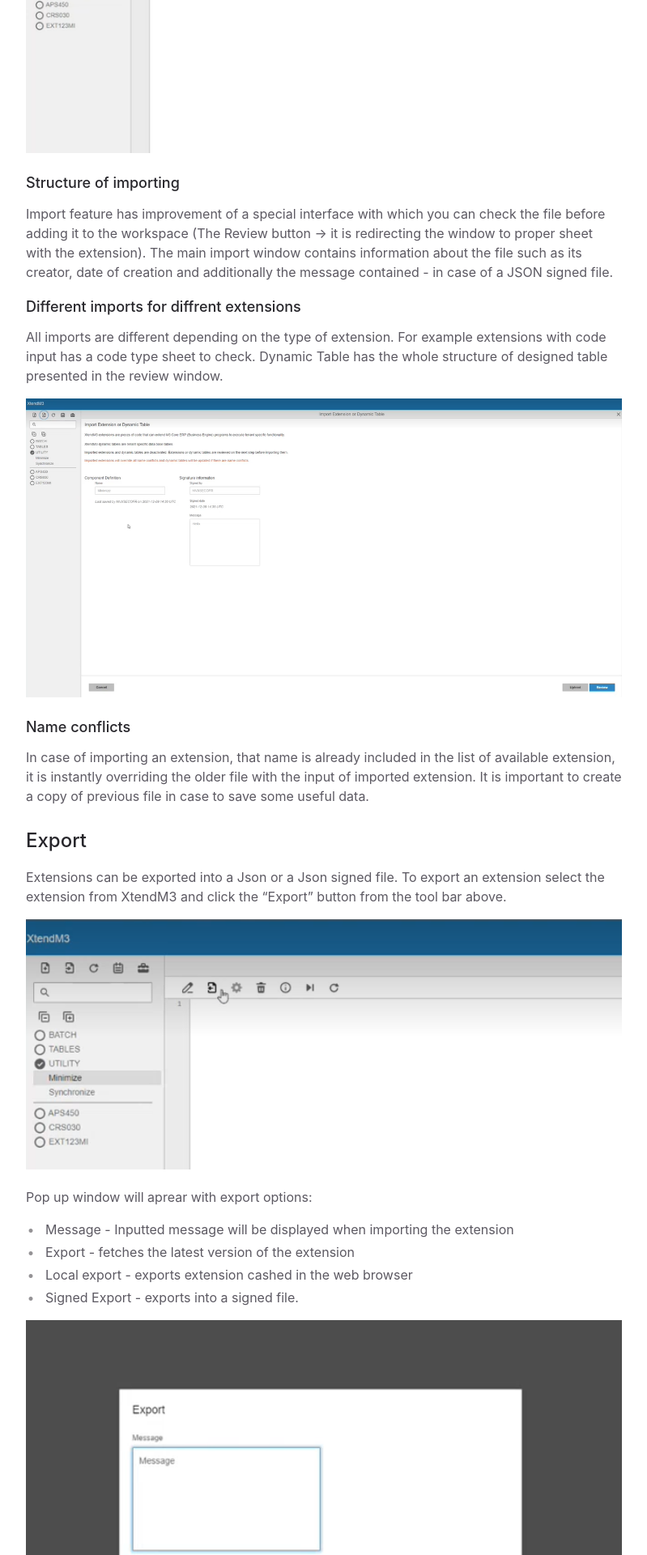
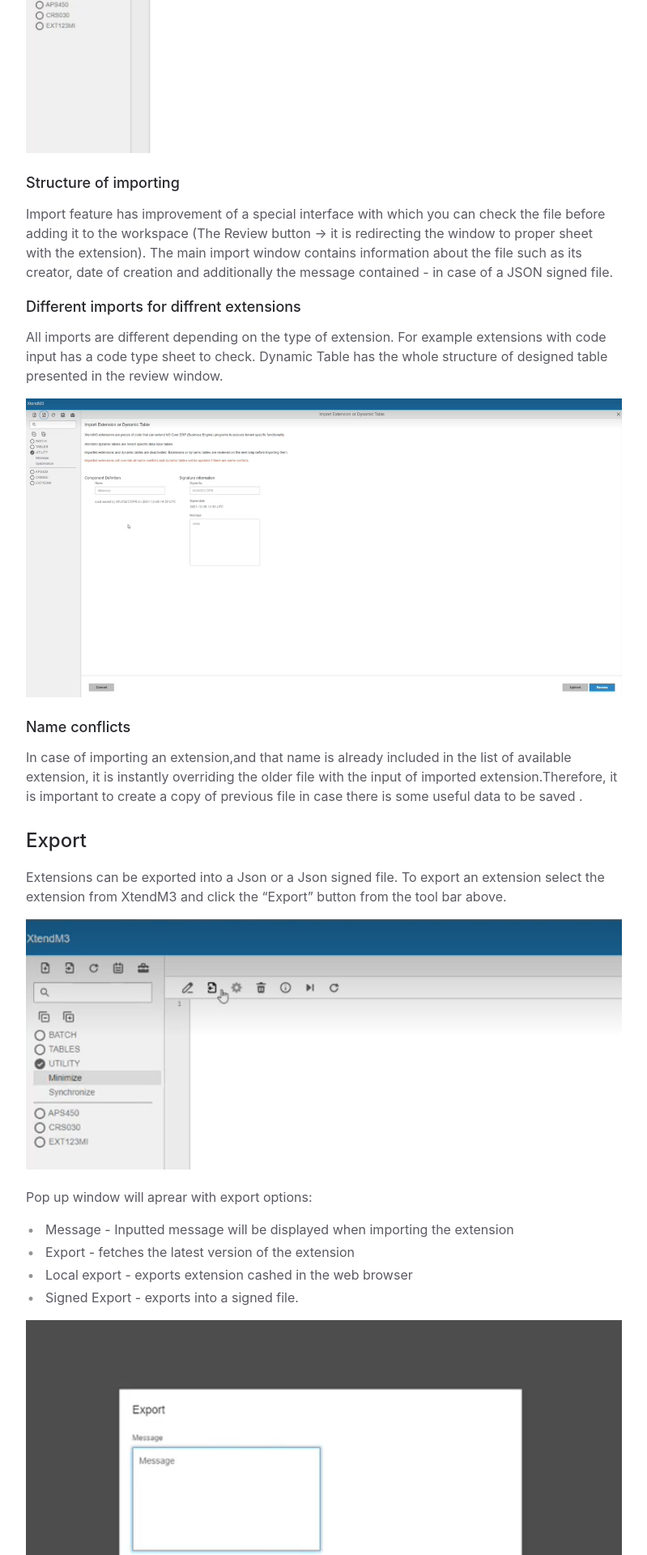
Before and after one commit to infor-cloud/xtendm3, a Jekyll site: the page built from docs/documentation/import-export.md, in a window 1280 px wide. Shown: the part 1010-2930 px from the top of the page at 81% size, without its empty margins (372-1171 px from the left). Built offline with Jekyll 4.4.1, drawn with Linux system fonts in a browser that asks for light colours.

Commit message:
Import - name conflicts update

```diff
--- a/docs/documentation/import-export.md
+++ b/docs/documentation/import-export.md
@@ -40,7 +40,7 @@ All imports are different depending on the type of extension. For example extens
 <img src="../../../assets/attachments/export/import_window.PNG" width="950">
 
 ### Name conflicts
-In case of importing an extension, that name is already included in the list of available extension, it is instantly overriding the older file with the input of imported extension. It is important to create a copy of previous file in case to save some useful data.<br>
+In case of importing an extension,and that name is already included in the list of available extension, it is instantly overriding the older file with the input of imported extension.Therefore, it is important to create a copy of previous file in case there is some useful data to be saved .<br>
 
 ## Export
 
```
